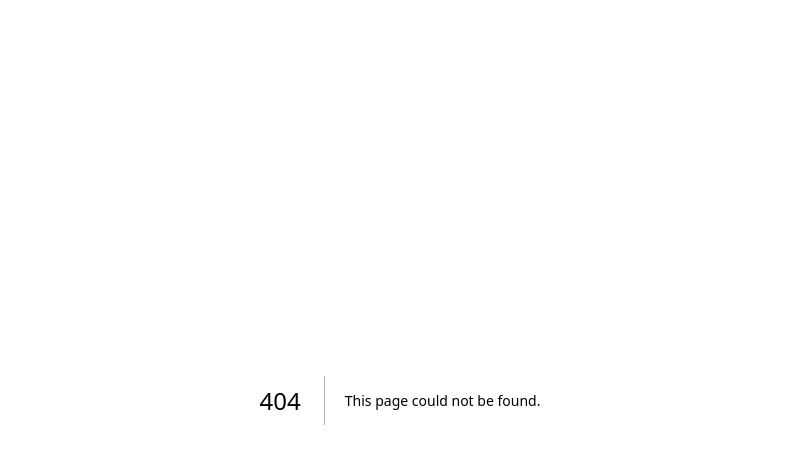
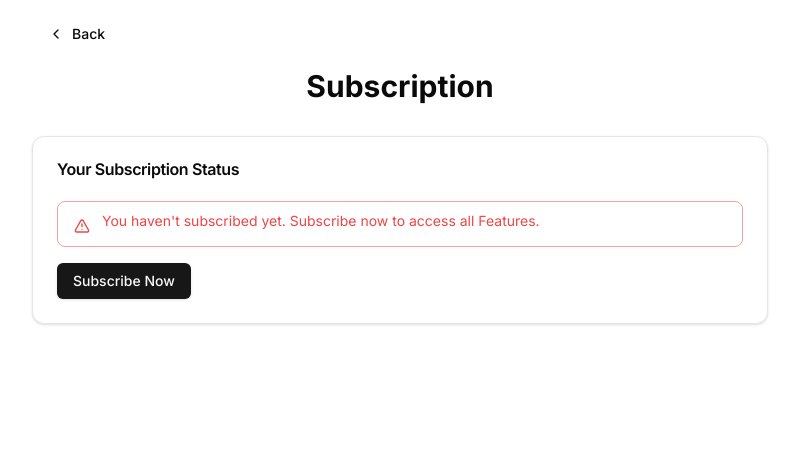
Before and after one commit to supradeepmukherjee/SAAS-Webhooks, a Next.js app: page /subscribe in a window 1280 px wide. Before the commit this address had no page. Shown: the top 464 px of the page, without its empty margins (240-1039 px from the left). Built offline with nearby package versions, Linux system fonts and the light colour scheme; no server answers.

Commit message:
Created Subscribe Page

```diff
--- /dev/null
+++ b/src/app/(authenticated)/subscribe/page.tsx
@@ -0,0 +1,106 @@
+'use client'
+
+import BackBtn from "@/components/BackBtn"
+import { Alert, AlertDescription } from "@/components/ui/alert"
+import { Button } from "@/components/ui/button"
+import { Card, CardContent, CardHeader, CardTitle } from "@/components/ui/card"
+import { useToast } from "@/hooks/useToast"
+import { AlertTriangle, CheckCircle } from "lucide-react"
+import { useRouter } from "next/navigation"
+import { useCallback, useEffect, useState } from "react"
+
+const Page = () => {
+  const router = useRouter()
+  const { toast } = useToast()
+  const [isSubscribed, setIsSubscribed] = useState(false)
+  const [subscriptionEnds, setSubscriptionEnds] = useState<string | null>(null)//
+  const [loading, setLoading] = useState(false)
+  const getSubscriptionStatus = useCallback(async () => {
+    setLoading(true)
+    try {
+      const res = await fetch(`/api/subscription`)
+      if (!res.ok) throw new Error('Failed to fetch Subscription Status')
+      const response = await res.json()
+      setIsSubscribed(response.isSubscribed)
+      setSubscriptionEnds(response.subscriptionEnds)
+    } catch (err) {
+      console.log(err)
+      toast({
+        title: 'Error',
+        description: 'Failed to Get Subscription Status',
+        variant: 'destructive'
+      })
+    } finally {
+      setLoading(false)
+    }
+  }, [toast])
+  const subscribeHandler = async () => {
+    try {
+      const res = await fetch(`/api/subscription`, { method: 'POST' })
+      const response = await res.json()
+      if (res.ok) {
+        setIsSubscribed(true)
+        setSubscriptionEnds(response.subscriptionEnds)
+        router.refresh()
+        toast({
+          title: 'Success',
+          description: 'You have Subscribed Successfully!'
+        })
+      } else throw new Error(response.error || 'Failed to Subscribe')
+    } catch (err) {
+      console.log(err)
+      toast({
+        title: 'Error',
+        description: err instanceof Error ? err.message : 'An Error occurred while Subscribing. Please Try Again',
+        variant: 'destructive'
+      })
+    }
+  }
+  useEffect(() => {
+    getSubscriptionStatus()
+  }, [getSubscriptionStatus])
+  if (loading) return (
+    <div className="flex justify-center items-center">
+      Loading...
+    </div>
+  )
+  return (
+    <div className="container mx-auto p-4 max-w-3xl">
+      <BackBtn />
+      <h1 className="text-center text-3xl font-bold mb-8">
+        Subscription
+      </h1>
+      <Card>
+        <CardHeader>
+          <CardTitle>
+            Your Subscription Status
+          </CardTitle>
+        </CardHeader>
+        <CardContent>
+          {isSubscribed ? (
+            <Alert>
+              <CheckCircle className="h-4 w-4" />
+              <AlertDescription>
+                You have already Subscribed. Subscription ends on {new Date(subscriptionEnds!).toLocaleDateString()}
+              </AlertDescription>
+            </Alert>
+          ) : (
+            <>
+              <Alert variant='destructive'>
+                <AlertTriangle className="h-4 w-4" />
+                <AlertDescription>
+                  You haven&apos;t subscribed yet. Subscribe now to access all Features.
+                </AlertDescription>
+              </Alert>
+              <Button onClick={subscribeHandler} className='mt-4'>
+                Subscribe Now
+              </Button>
+            </>
+          )}
+        </CardContent>
+      </Card>
+    </div>
+  )
+}
+
+export default Page
```
